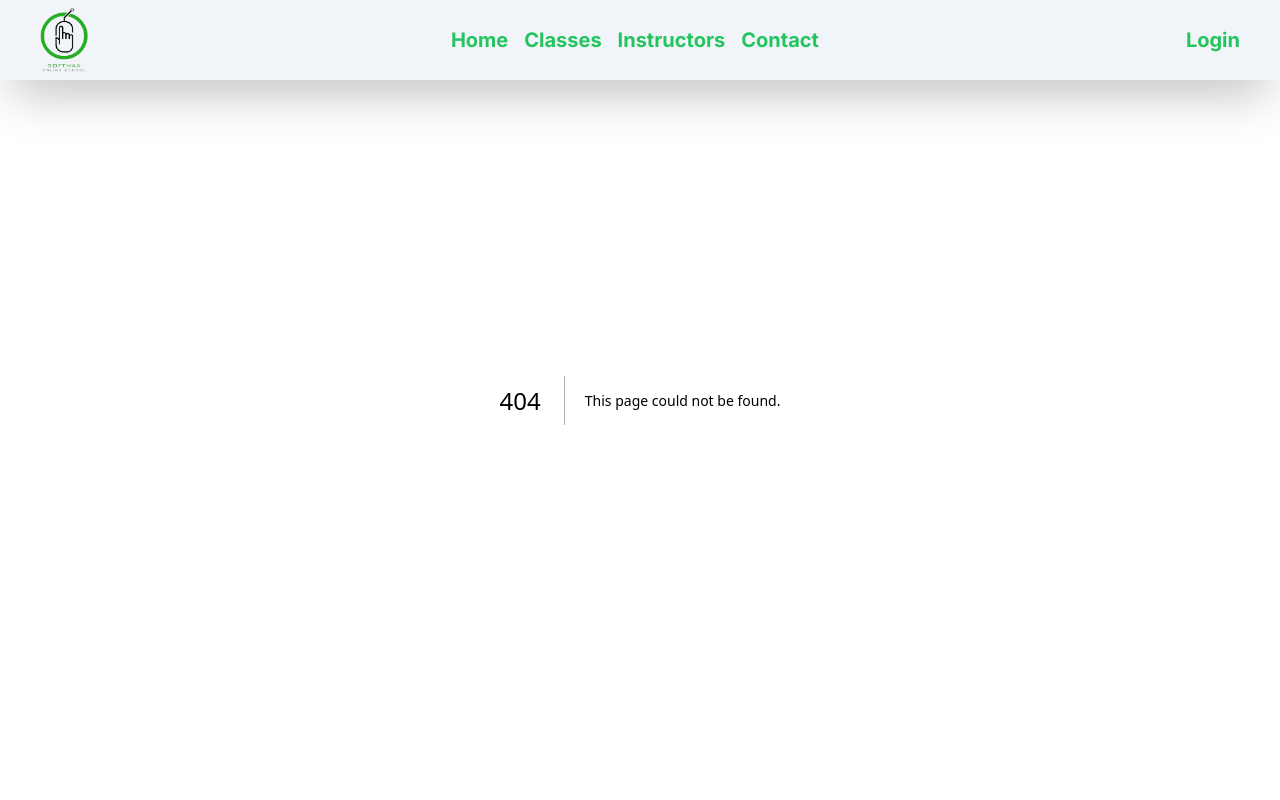
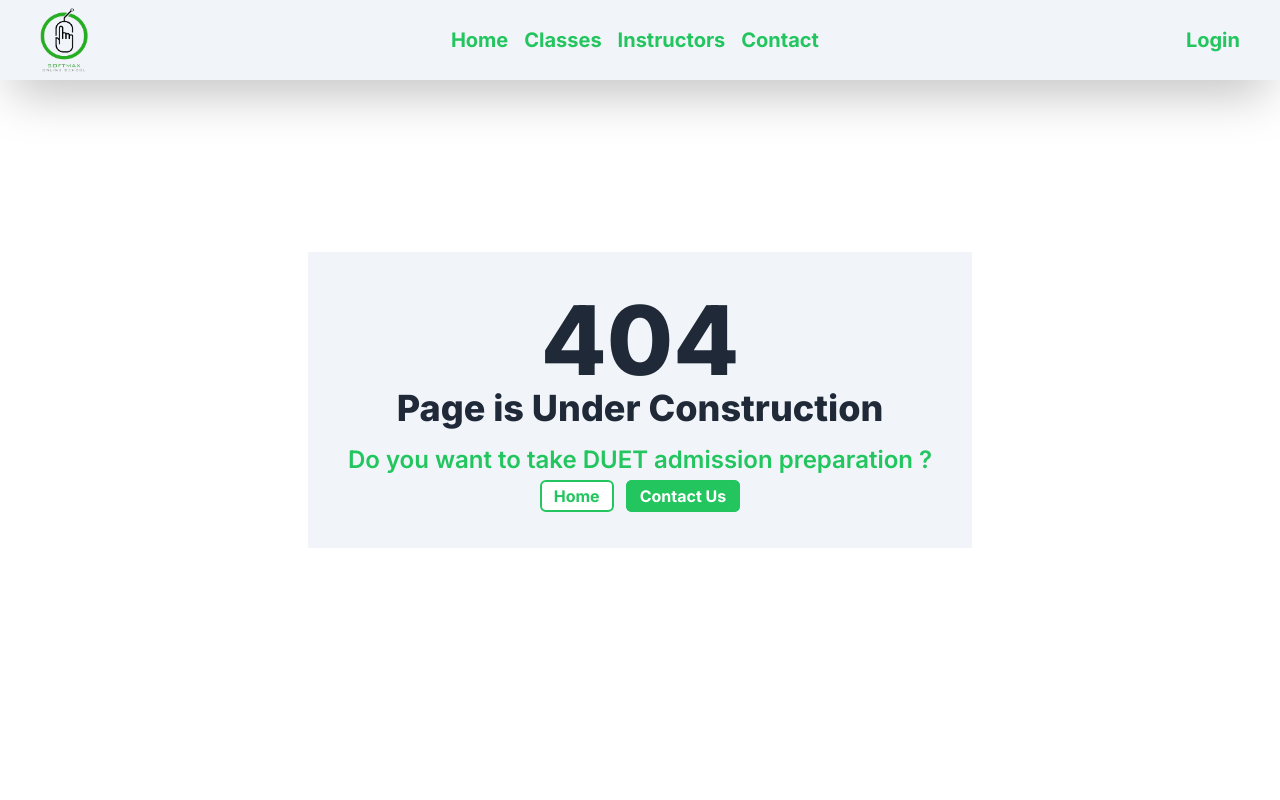
Before and after one commit to bhuiamh/softmax-online-school, a Next.js app: page /classes/duet-admission in a window 1280 px wide. Before the commit this address had no page. Shown: the top 800 px of the page. Built offline with nearby package versions, Linux system fonts and the light colour scheme.

Commit message:
All the pages done

```diff
--- /dev/null
+++ b/src/app/classes/duet-admission/page.jsx
@@ -0,0 +1,38 @@
+import Link from "next/link";
+import React from "react";
+
+const page = () => {
+  return (
+    <div className=" min-h-screen flex items-center justify-center">
+      <div className="bg-slate-100 p-10">
+        <h1 className="text-4xl md:text-8xl font-extrabold text-center w-76 mx-auto">
+          <span className="hover:text-green-500 duration-500">4</span>
+          <span className="hover:text-green-500 duration-500">0</span>
+          <span className="hover:text-green-500 duration-500">4</span>
+        </h1>
+        <h1 className="text-2xl md:text-4xl font-extrabold text-center ">
+          Page is Under Construction
+        </h1>
+        <h1 className="text-green-500 text-base md:text-2xl font-semibold mt-4">
+          Do you want to take DUET admission preparation ?
+        </h1>
+        <div className="text-center space-x-3 mt-2">
+          <Link
+            href="/"
+            className="px-3 py-1 border-2 border-green-500 rounded-md text-green-500 font-bold bg-white hover:bg-green-500 hover:text-white duration-500"
+          >
+            Home
+          </Link>
+          <Link
+            href="contact-us"
+            className="px-3 py-1 border-2 border-green-500 rounded-md text-white font-bold bg-green-500 hover:bg-white hover:text-green-500 duration-500 hover:border-white"
+          >
+            Contact Us
+          </Link>
+        </div>
+      </div>
+    </div>
+  );
+};
+
+export default page;
--- /dev/null
+++ b/src/app/classes/job-preparation/ae/page.jsx
@@ -0,0 +1,38 @@
+import Link from "next/link";
+import React from "react";
+
+const page = () => {
+  return (
+    <div className=" min-h-screen flex items-center justify-center">
+      <div className="bg-slate-100 p-10">
+        <h1 className="text-4xl md:text-8xl font-extrabold text-center w-76 mx-auto">
+          <span className="hover:text-green-500 duration-500">4</span>
+          <span className="hover:text-green-500 duration-500">0</span>
+          <span className="hover:text-green-500 duration-500">4</span>
+        </h1>
+        <h1 className="text-2xl md:text-4xl font-extrabold text-center ">
+          Page is Under Construction
+        </h1>
+        <h1 className="text-green-500 text-base md:text-2xl font-semibold mt-4">
+          Do you want to take AE job preparation ?
+        </h1>
+        <div className="text-center space-x-3 mt-2">
+          <Link
+            href="/"
+            className="px-3 py-1 border-2 border-green-500 rounded-md text-green-500 font-bold bg-white hover:bg-green-500 hover:text-white duration-500"
+          >
+            Home
+          </Link>
+          <Link
+            href="contact-us"
+            className="px-3 py-1 border-2 border-green-500 rounded-md text-white font-bold bg-green-500 hover:bg-white hover:text-green-500 duration-500 hover:border-white"
+          >
+            Contact Us
+          </Link>
+        </div>
+      </div>
+    </div>
+  );
+};
+
+export default page;
--- /dev/null
+++ b/src/app/classes/job-preparation/sae/page.jsx
@@ -0,0 +1,38 @@
+import Link from "next/link";
+import React from "react";
+
+const page = () => {
+  return (
+    <div className=" min-h-screen flex items-center justify-center">
+      <div className="bg-slate-100 p-10">
+        <h1 className="text-4xl md:text-8xl font-extrabold text-center w-76 mx-auto">
+          <span className="hover:text-green-500 duration-500">4</span>
+          <span className="hover:text-green-500 duration-500">0</span>
+          <span className="hover:text-green-500 duration-500">4</span>
+        </h1>
+        <h1 className="text-2xl md:text-4xl font-extrabold text-center ">
+          Page is Under Construction
+        </h1>
+        <h1 className="text-green-500 text-base md:text-2xl font-semibold mt-4">
+          Do you want to take SAE job preparation ?
+        </h1>
+        <div className="text-center space-x-3 mt-2">
+          <Link
+            href="/"
+            className="px-3 py-1 border-2 border-green-500 rounded-md text-green-500 font-bold bg-white hover:bg-green-500 hover:text-white duration-500"
+          >
+            Home
+          </Link>
+          <Link
+            href="contact-us"
+            className="px-3 py-1 border-2 border-green-500 rounded-md text-white font-bold bg-green-500 hover:bg-white hover:text-green-500 duration-500 hover:border-white"
+          >
+            Contact Us
+          </Link>
+        </div>
+      </div>
+    </div>
+  );
+};
+
+export default page;
--- a/src/components/Navbar.jsx
+++ b/src/components/Navbar.jsx
@@ -125,7 +125,7 @@ const Navbar = () => {
 
             <Link
               className="font-bold text-base font-[lilita one] text-green-500 hover:text-green-700 bg-transparent hover:bg-transparent"
-              href="/"
+              href="/classes/duet-admission"
             >
               DUET Admission
             </Link>
@@ -146,14 +146,14 @@ const Navbar = () => {
               >
                 <Link
                   className="font-bold text-base font-[lilita one] text-green-500 hover:text-green-700 bg-transparent hover:bg-transparent"
-                  href="/"
+                  href="/classes/job-preparation/sae"
                 >
                   Sub Assistant Engineer
                 </Link>
 
                 <Link
                   className="font-bold text-base font-[lilita one] text-green-500 hover:text-green-700 bg-transparent hover:bg-transparent"
-                  href="/"
+                  href="/classes/job-preparation/ae"
                 >
                   Assistant Engineer
                 </Link>
```
